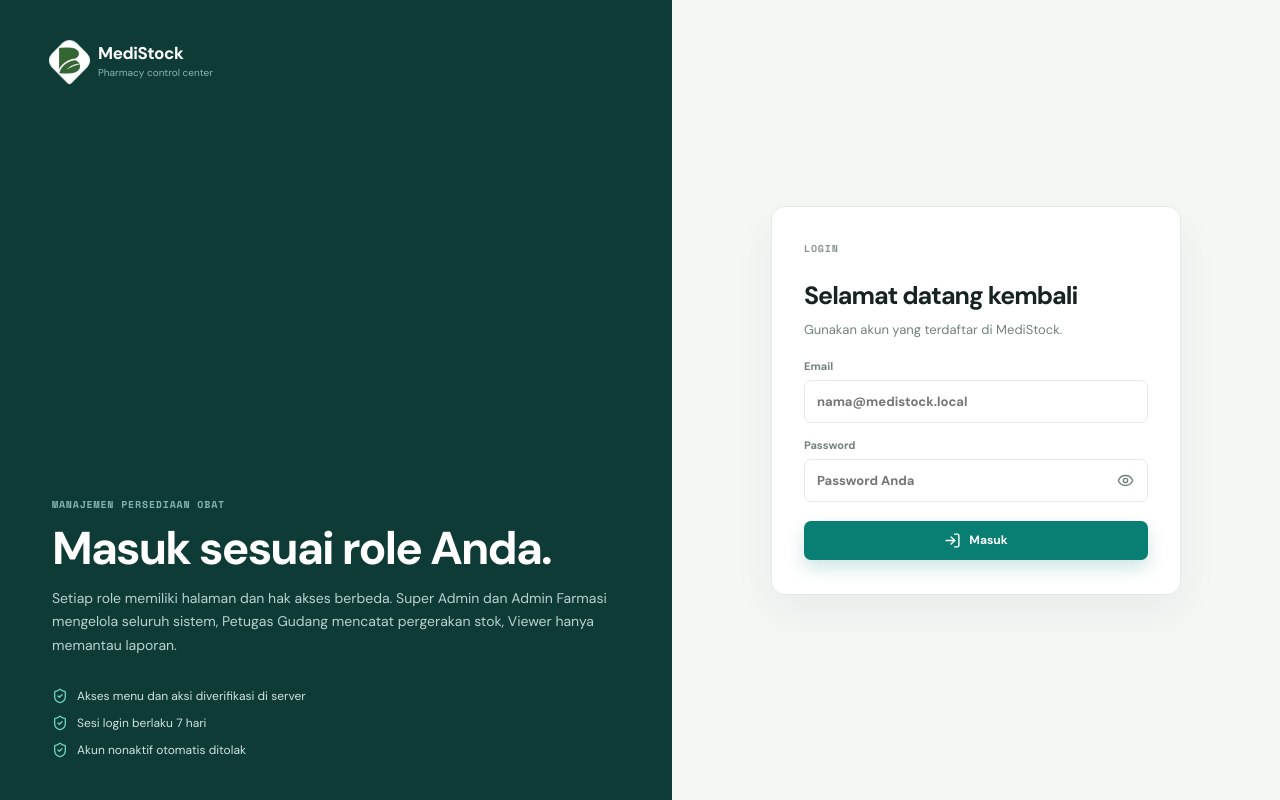
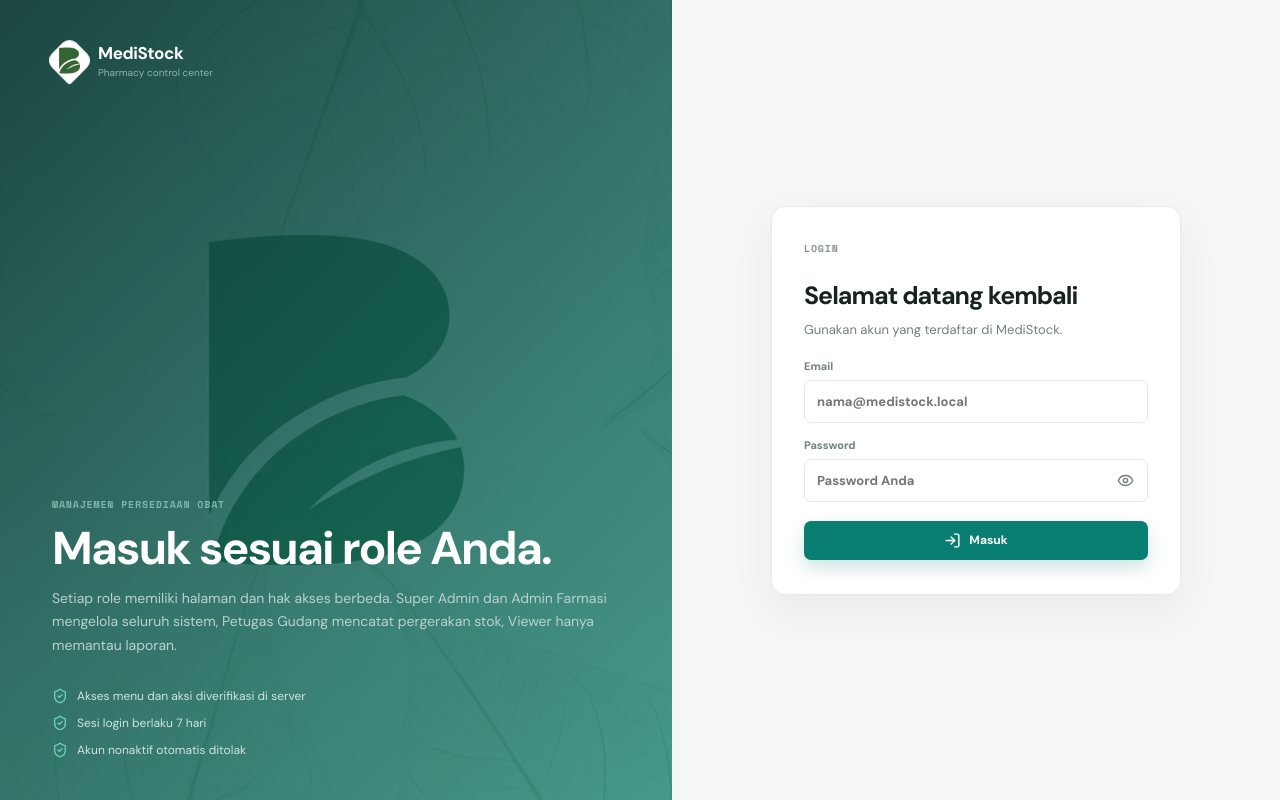
Before and after one commit to Masmas99/managementobat, a Next.js app: page /login in a window 1280 px wide. Built offline with nearby package versions, Linux system fonts and the light colour scheme; no server answers.

Commit message:
Polish full screen login layout

```diff
--- a/app/globals.css
+++ b/app/globals.css
@@ -91,7 +91,9 @@ button { cursor: pointer; }
 @media (max-width: 560px) { .confirm-actions { flex-direction: column-reverse; }.confirm-actions button { width: 100%; justify-content: center; } }
 
 .login-shell { display: grid; grid-template-columns: minmax(0, 1.05fr) minmax(0, .95fr); min-height: 100vh; }
-.login-brand { display: flex; flex-direction: column; justify-content: space-between; gap: 40px; padding: 42px 52px; background: #0e3b36; color: #fff; }
+.login-brand { position: relative; isolation: isolate; display: flex; flex-direction: column; justify-content: space-between; gap: 40px; overflow: hidden; padding: 42px 52px; color: #fff; background: #0e3b36 url('/og.jpg') center / cover no-repeat; }
+.login-brand::before { position: absolute; z-index: -1; inset: 0; content: ''; background: linear-gradient(135deg, rgba(14, 59, 54, .94), rgba(8, 127, 114, .68)); }
+.login-brand > * { position: relative; z-index: 1; }
 .login-brand .brand-row { padding: 0; }
 .login-brand .brand-row span { color: #8fb5ad; }
 .login-brand .brand-mark { background: #fff; }
@@ -122,7 +124,7 @@ button { cursor: pointer; }
 .login-demo strong, .login-demo em { display: block; font-style: normal; }
 .login-demo strong { color: var(--ink); font-size: 11px; }
 .login-demo em { margin-top: 2px; font: 10px 'Space Mono', monospace; color: #96a29e; }
-@media (max-width: 900px) { .login-shell { grid-template-columns: 1fr; }.login-panel { order: -1; }.login-brand { padding: 30px 24px; gap: 26px; }.login-role-list { display: none; }.login-panel { padding: 24px 16px 40px; } }
+@media (max-width: 900px) { .login-shell { grid-template-columns: 1fr; }.login-panel { order: -1; min-height: 100dvh; padding: 24px 16px 40px; }.login-brand { min-height: 100dvh; padding: 30px 24px; gap: 26px; }.login-role-list { display: none; } }
 
 .status-badge { padding: 5px 8px; border-radius: 5px; }
 .status-badge.normal, .status-badge.released, .status-badge.active, .status-badge.completed { color: var(--teal); background: #e2f4f0; }
```
